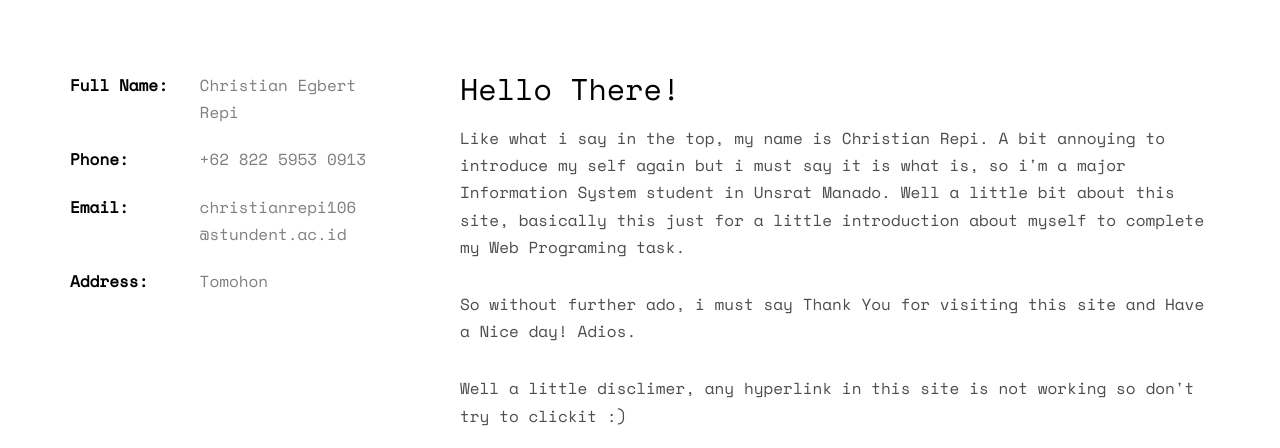
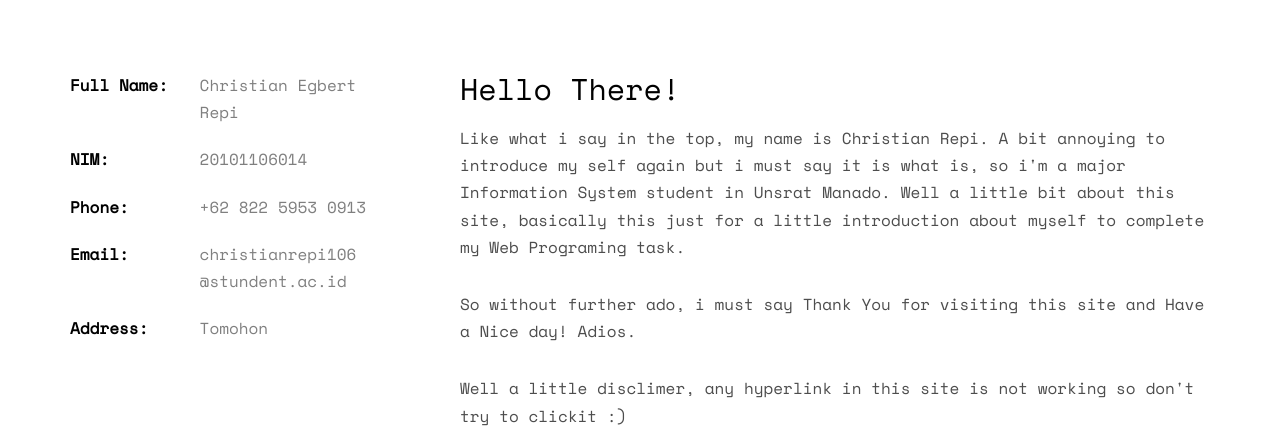
Before and after one commit to Cyaster/WebProfileChrisRepi.github.io, a plain HTML site: page index.html in a window 1280 px wide. Shown: the part 1000-1448 px from the top of the page. Drawn offline with nearby package versions, Linux system fonts and the light colour scheme; some packages are replaced by stand-ins of ours; no server answers; files whose address does not match are found by name.

Commit message:
Update index.html

```diff
--- a/index.html
+++ b/index.html
@@ -96,6 +96,7 @@
 				<div class="col-md-4">
 					<ul class="info">
 						<li><span class="first-block">Full Name:</span><span class="second-block">Christian Egbert Repi</span></li>
+						<li><span class="first-block">NIM:</span><span class="second-block">20101106014</span></li>
 						<li><span class="first-block">Phone:</span><span class="second-block">+62 822 5953 0913</span></li>
 						<li><span class="first-block">Email:</span><span class="second-block">christianrepi106<br>@stundent.ac.id</span></li>
 
```
